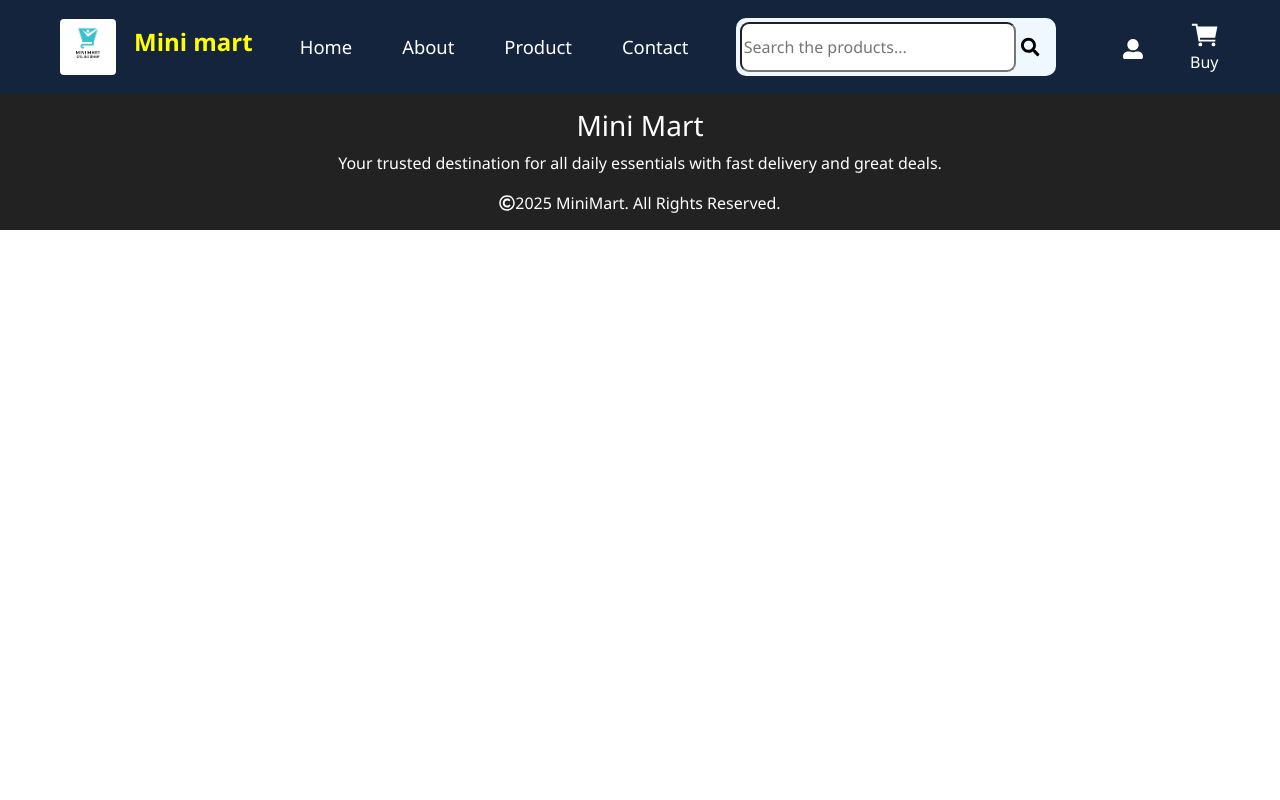
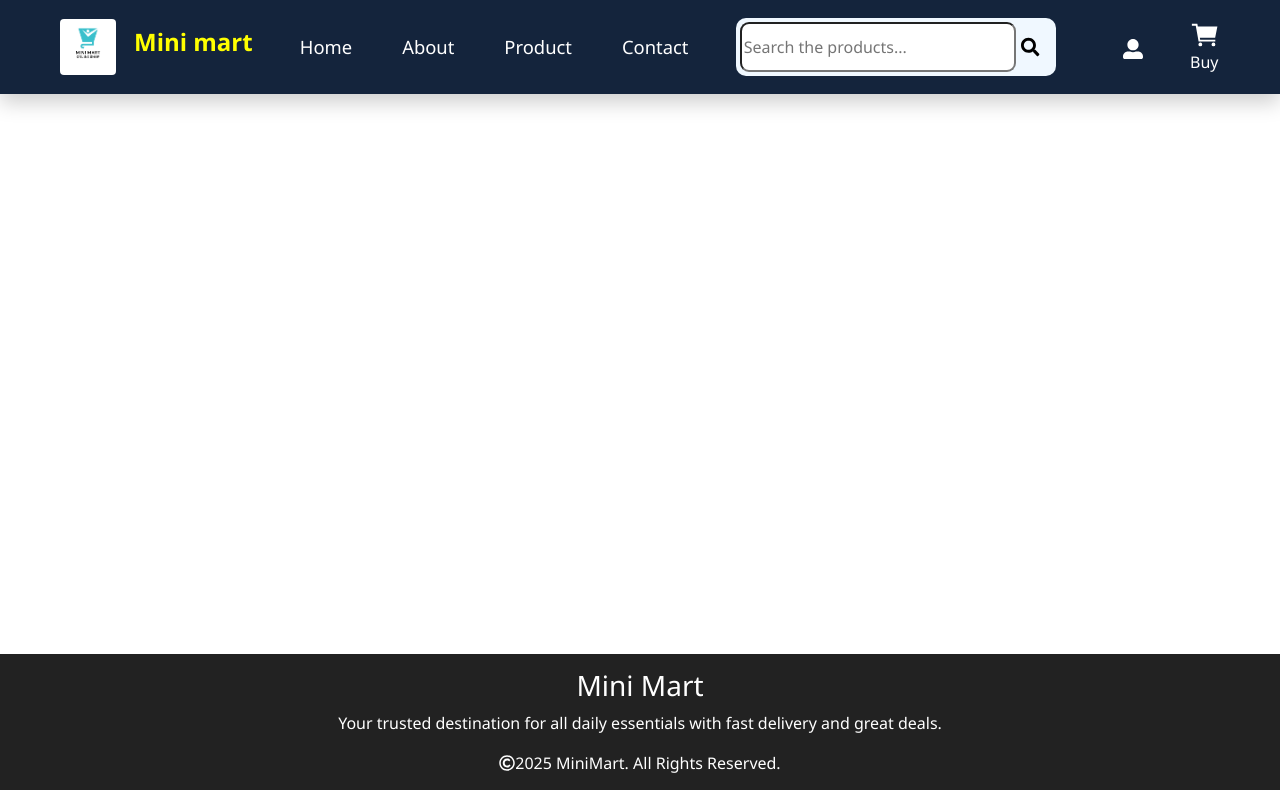
Before and after one commit to sunilgyawali14/minimart, a React (Vite) app: page /About in a window 1280 px wide. Built offline with nearby package versions, Linux system fonts and the light colour scheme.

Commit message:
this is for footer

```diff
--- a/src/App.jsx
+++ b/src/App.jsx
@@ -1,11 +1,12 @@
 import { Route, Routes } from "react-router-dom";
-import  "./App.css"
-import Navbar from "./components/Navbar"
-import Home from "./Pages/Home"
-import Footer from "./components/Footer"
-import Product from "./Pages/Product"
+import "./App.css";
+import Navbar from "./components/Navbar";
+import Home from "./Pages/Home";
+import Footer from "./components/Footer";
+import Product from "./Pages/Product";
 import "./App.css";
 import Contact from "./Pages/Contact";
+import About from "./Pages/About";
 
 function App() {
   return (
@@ -14,6 +15,7 @@ function App() {
 
       <Routes>
         <Route path="/" element={<Home />} />
+        <Route path="/About" element={<About />} />
         <Route path="/product" element={<Product />} />
         <Route path="/contact" element={<Contact />} />
       </Routes>
--- /dev/null
+++ b/src/Pages/About.css
@@ -0,0 +1,4 @@
+.about-secttion{
+    height: 70vh;
+
+}
--- /dev/null
+++ b/src/Pages/About.jsx
@@ -0,0 +1,9 @@
+import "../Pages/About.css"
+function About(){
+    return(
+        <>
+        <div className="about-secttion"></div>
+        </>
+    );
+}
+export default About;
--- a/src/Pages/Contact.css
+++ b/src/Pages/Contact.css
@@ -0,0 +1,3 @@
+.contact-section{
+    height: 80vh;
+}
--- a/src/Pages/Contact.jsx
+++ b/src/Pages/Contact.jsx
@@ -2,7 +2,7 @@ import "../Pages/contact.css";
 
 function Contact() {
   return (
-    <div className="form-wrapper">
+    <div className="form-wrapper contact-section">
       <form className="row g-3 contact-form shadow-lg p-4 bg-white rounded">
         <div className="col-md-6">
           <label htmlFor="inputEmail4" className="form-label">Email</label>
```
